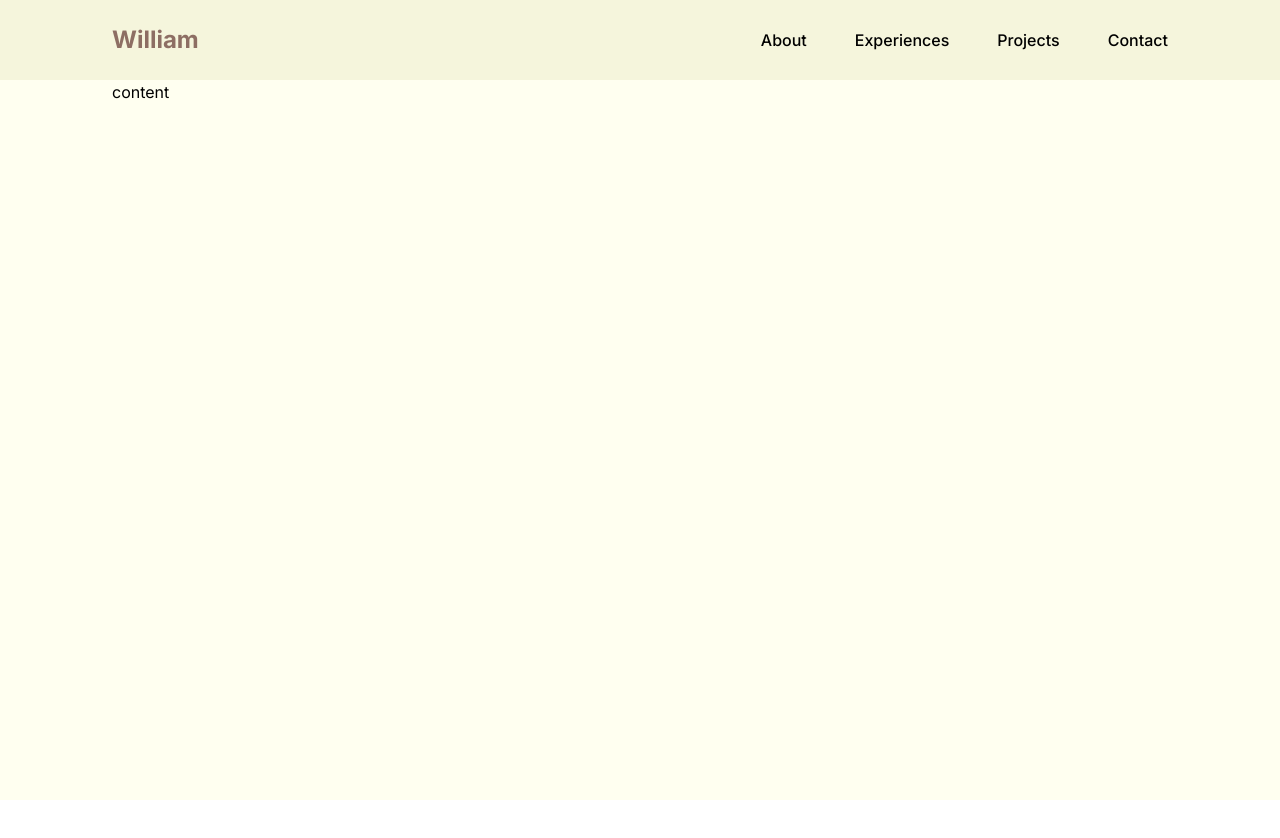
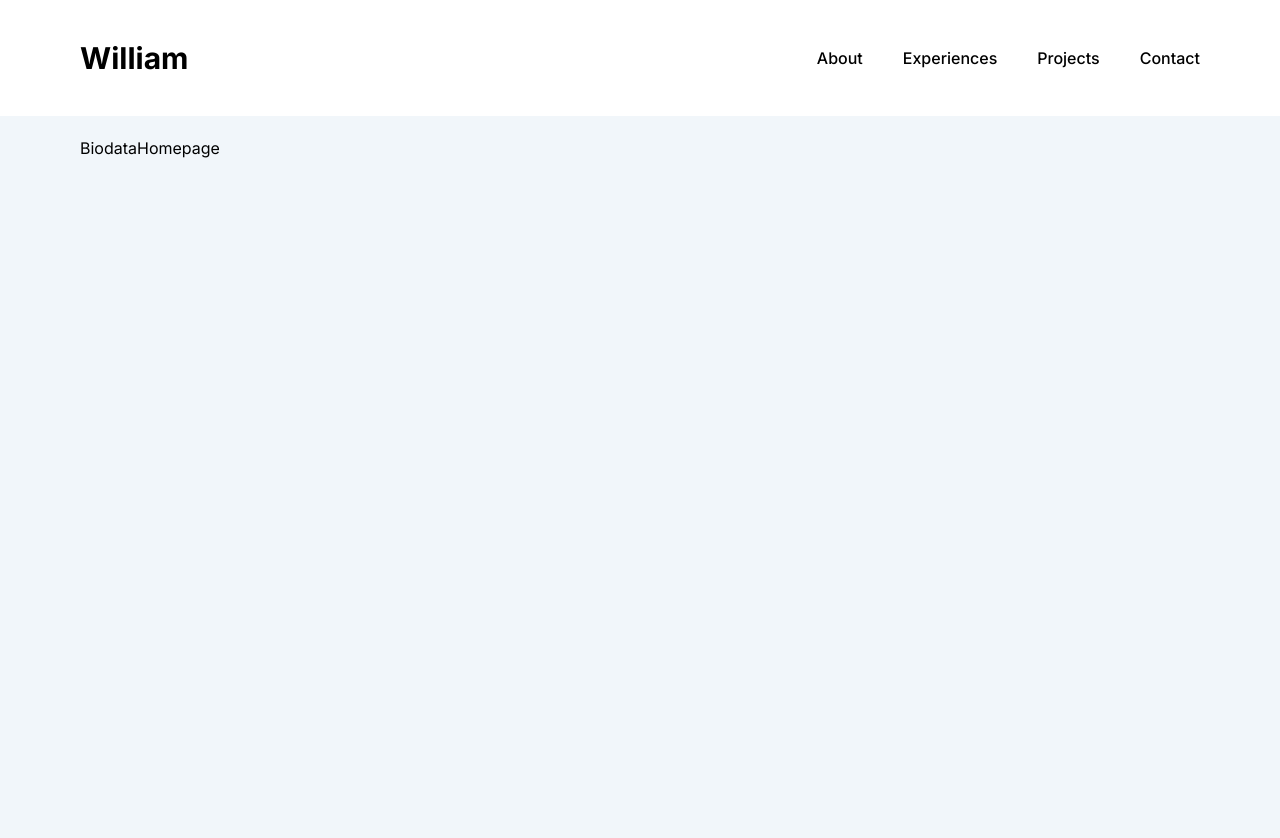
Before and after one commit to williamamadeusss/portfolio-william, a Next.js app: page / in a window 1280 px wide. Shown: the top 838 px of the page. Built offline with nearby package versions, Linux system fonts and the light colour scheme.

Commit message:
adjustment on header

```diff
--- a/package.json
+++ b/package.json
@@ -9,6 +9,7 @@
     "lint": "next lint"
   },
   "dependencies": {
+    "motion": "^12.0.1",
     "next": "14.2.3",
     "react": "^18",
     "react-dom": "^18",
--- /dev/null
+++ b/src/app/content/biodata-homepage.tsx
@@ -0,0 +1,9 @@
+import React from 'react'
+
+function BiodataHomepage() {
+    return (
+        <div>BiodataHomepage</div>
+    )
+}
+
+export default BiodataHomepage
--- a/src/app/content/content.tsx
+++ b/src/app/content/content.tsx
@@ -1,9 +1,10 @@
 import React from "react";
+import BiodataHomepage from "./biodata-homepage";
 
 function Content() {
   return (
-    <div className="px-6 lg:px-28 h-full">
-      <div>content</div>
+    <div className="bg-gray px-6 lg:px-20 py-5 h-full flex flex-col gap-6">
+      <BiodataHomepage />
     </div>
   );
 }
--- a/src/app/header/header.tsx
+++ b/src/app/header/header.tsx
@@ -1,37 +1,36 @@
 "use client";
 
 import React, { useState } from "react";
-import { GiHamburgerMenu } from "react-icons/gi";
-import { RxCross2 } from "react-icons/rx";
+import { CloseIcon, HamburgerIcon } from "../../components/icons";
+import { useRouter } from "next/navigation";
+import Link from "next/link";
 
 function Header() {
   const [isMenuOpen, setIsMenuOpen] = useState(false);
+  const router = useRouter()
 
-  function renderHamburgerMenu() {
+  function renderMobileNavbar() {
     return (
-      <div className="absolute top-0 right-0 bg-red-500">
-        <div className="flex flex-col">
-          <div>
-            <GiHamburgerMenu
-              onClick={() => {
-                setIsMenuOpen(true);
-              }}
-              className={`${isMenuOpen ? "hidden" : "block"}`}
-            />
-            <RxCross2
-              onClick={() => {
-                setIsMenuOpen(false);
-              }}
-              className={`${isMenuOpen ? "block" : "hidden"}`}
-            />
-          </div>
-          <div className={`${isMenuOpen ? "flex" : "hidden"} flex-col`}>
-            {renderNavbarTabItems({ text: "About", view: "mobile" })}
-            {renderNavbarTabItems({ text: "Experiences", view: "mobile" })}
-            {renderNavbarTabItems({ text: "Projects", view: "mobile" })}
-            {renderNavbarTabItems({ text: "Contact", view: "mobile" })}
+      <div className="bg-white w-screen h-screen absolute flex flex-col top-0 left-0 gap-6 px-6 pt-6">
+        <div className="flex justify-between items-center">
+          <Link href="/">
+            <h1 className="font-bold text-xl lg:text-3xl">
+              William
+            </h1>
+          </Link>
+          <div onClick={() => {
+            setIsMenuOpen(false);
+          }}>
+            <CloseIcon className="w-5 h-5" />
           </div>
         </div>
+
+        <nav className="flex flex-col gap-4">
+          {renderNavbarTabItems({ text: "About", view: "mobile", href: "about" })}
+          {renderNavbarTabItems({ text: "Experiences", view: "mobile", href: "experiences" })}
+          {renderNavbarTabItems({ text: "Projects", view: "mobile", href: "projects" })}
+          {renderNavbarTabItems({ text: "Contact", view: "mobile", href: "contact" })}
+        </nav>
       </div>
     );
   }
@@ -39,29 +38,48 @@ function Header() {
   function renderNavbarTabItems({
     text,
     view,
+    href
   }: {
     text: string;
     view: "mobile" | "web";
+    href: string
   }) {
     return (
-      <p
+      <Link
+        href={href}
         className={`cursor-pointer font-medium hover:font-bold transition-all duration-200`}
       >
         {text}
-      </p>
+      </Link>
     );
   }
 
   return (
-    <div className="px-6 lg:px-28 py-6 h-20 sticky top-0 flex justify-between items-center bg-beige">
-      <h1 className="text-primary font-bold text-xl lg:text-2xl">William</h1>
-      <div className="hidden lg:flex gap-12 flex-shrink-0">
-        {renderNavbarTabItems({ text: "About", view: "web" })}
-        {renderNavbarTabItems({ text: "Experiences", view: "web" })}
-        {renderNavbarTabItems({ text: "Projects", view: "web" })}
-        {renderNavbarTabItems({ text: "Contact", view: "web" })}
+    <div className="px-6 lg:px-20 py-6 lg:py-10 sticky top-0 flex justify-between lg:items-center bg-white">
+      <Link href="/">
+        <h1 className="font-bold text-xl lg:text-3xl">
+          William
+        </h1>
+      </Link>
+
+      <nav className="hidden lg:flex gap-10 flex-shrink-0">
+        {renderNavbarTabItems({ text: "About", view: "web", href: "about" })}
+        {renderNavbarTabItems({ text: "Experiences", view: "web", href: "experiences" })}
+        {renderNavbarTabItems({ text: "Projects", view: "web", href: "projects" })}
+        {renderNavbarTabItems({ text: "Contact", view: "web", href: "contact" })}
+      </nav>
+
+      <div className="lg:hidden flex flex-col gap-2">
+        {isMenuOpen ? (
+          renderMobileNavbar()
+        ) : (
+          <div onClick={() => {
+            setIsMenuOpen(true);
+          }}>
+            <HamburgerIcon className="w-5 h-5" />
+          </div>
+        )}
       </div>
-      <div className="sm:relative lg:hidden">{renderHamburgerMenu()}</div>
     </div>
   );
 }
--- a/src/app/layout.tsx
+++ b/src/app/layout.tsx
@@ -5,8 +5,8 @@ import "./globals.css";
 const inter = Inter({ subsets: ["latin"] });
 
 export const metadata: Metadata = {
-  title: "Portfolio William",
-  description: "Generated by create next app",
+  title: "William Amadeus",
+  description: "William's Portfolio created using Next.js and Tailwind CSS",
 };
 
 export default function RootLayout({
--- a/src/app/page.tsx
+++ b/src/app/page.tsx
@@ -4,7 +4,7 @@ import Content from "./content/content";
 
 export default function Home() {
   return (
-    <main className="bg-ivory h-screen">
+    <main className="h-screen">
       <Header />
       <Content />
     </main>
--- /dev/null
+++ b/src/components/icons.tsx
@@ -0,0 +1,25 @@
+function HamburgerIcon({ className }: { className?: string }) {
+    return (
+        <div className={`flex items-center justify-center`}>
+            <svg width="800px" height="800px" viewBox="0 0 24 24" fill="none" xmlns="http://www.w3.org/2000/svg" className={`fill-current ${className}`}>
+                <path d="M4 18L20 18" stroke="#000000" stroke-width="2" stroke-linecap="round" />
+                <path d="M4 12L20 12" stroke="#000000" stroke-width="2" stroke-linecap="round" />
+                <path d="M4 6L20 6" stroke="#000000" stroke-width="2" stroke-linecap="round" />
+            </svg>
+        </div>
+    )
+}
+function CloseIcon({ className }: { className?: string }) {
+    return (
+        <div className={`flex items-center justify-center`}>
+            <svg xmlns="http://www.w3.org/2000/svg" x="0px" y="0px" width="100" height="100" viewBox="0 0 50 50" className={`fill-current ${className}`}>
+                <path d="M 9.15625 6.3125 L 6.3125 9.15625 L 22.15625 25 L 6.21875 40.96875 L 9.03125 43.78125 L 25 27.84375 L 40.9375 43.78125 L 43.78125 40.9375 L 27.84375 25 L 43.6875 9.15625 L 40.84375 6.3125 L 25 22.15625 Z"></path>
+            </svg>
+        </div>
+    )
+}
+
+export {
+    HamburgerIcon,
+    CloseIcon
+}
--- a/tailwind.config.ts
+++ b/tailwind.config.ts
@@ -14,15 +14,7 @@ const config: Config = {
      "conic-gradient(from 180deg at 50% 50%, var(--tw-gradient-stops))",
    },
    colors: {
-        primary: "#8D6E63",
-        secondary: "#A1887F",
-        accent: "#D7CCC8",
-        highlight: "#6D4C41",
-        text: "#3E2723",
-        jetblack: "#343434",
-        ivory: "#FFFFF0",
-        bone: "#F9F6EE",
-        beige: "#F5F5DC",
+    gray: "#f1f6fa",
    },
   },
  },
```
Also changed, not shown: 1 other file (tests, documents, lock files or other folders). Lines whose indentation alone changed are shown as unchanged.
